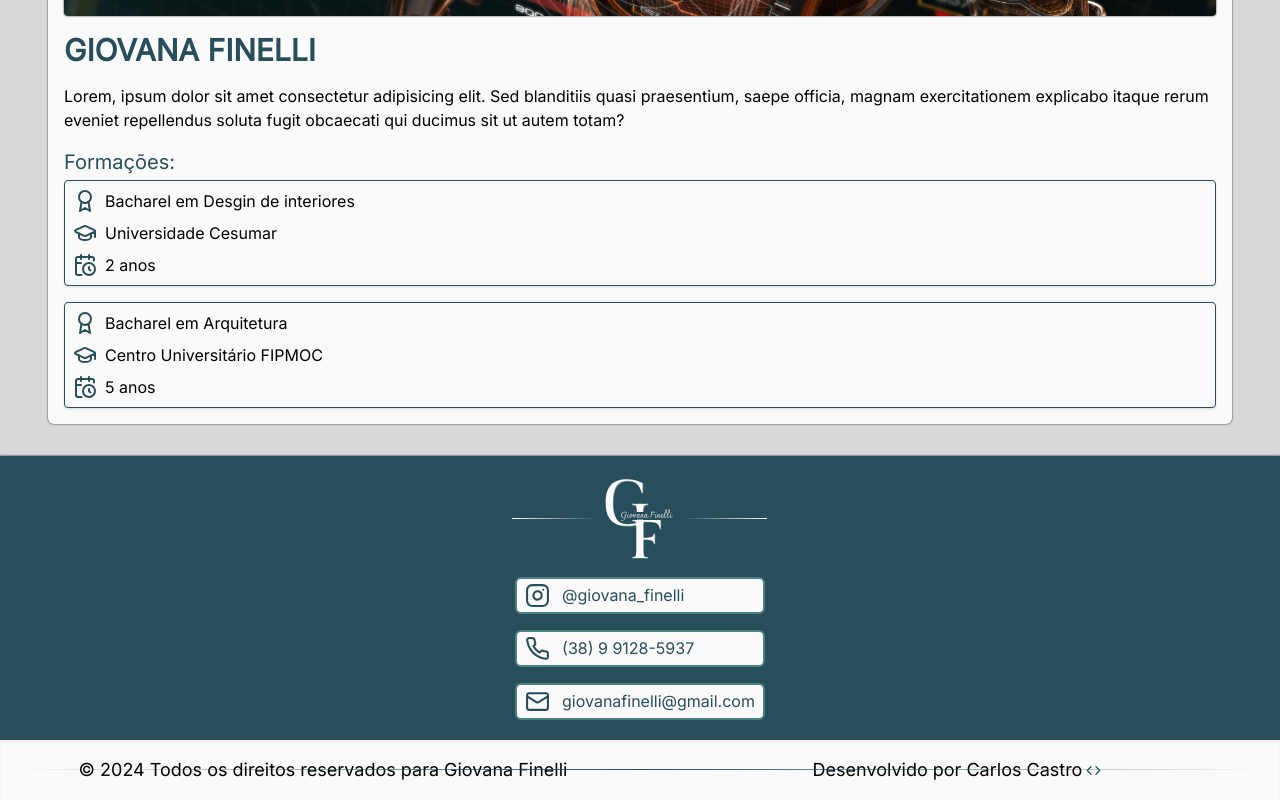
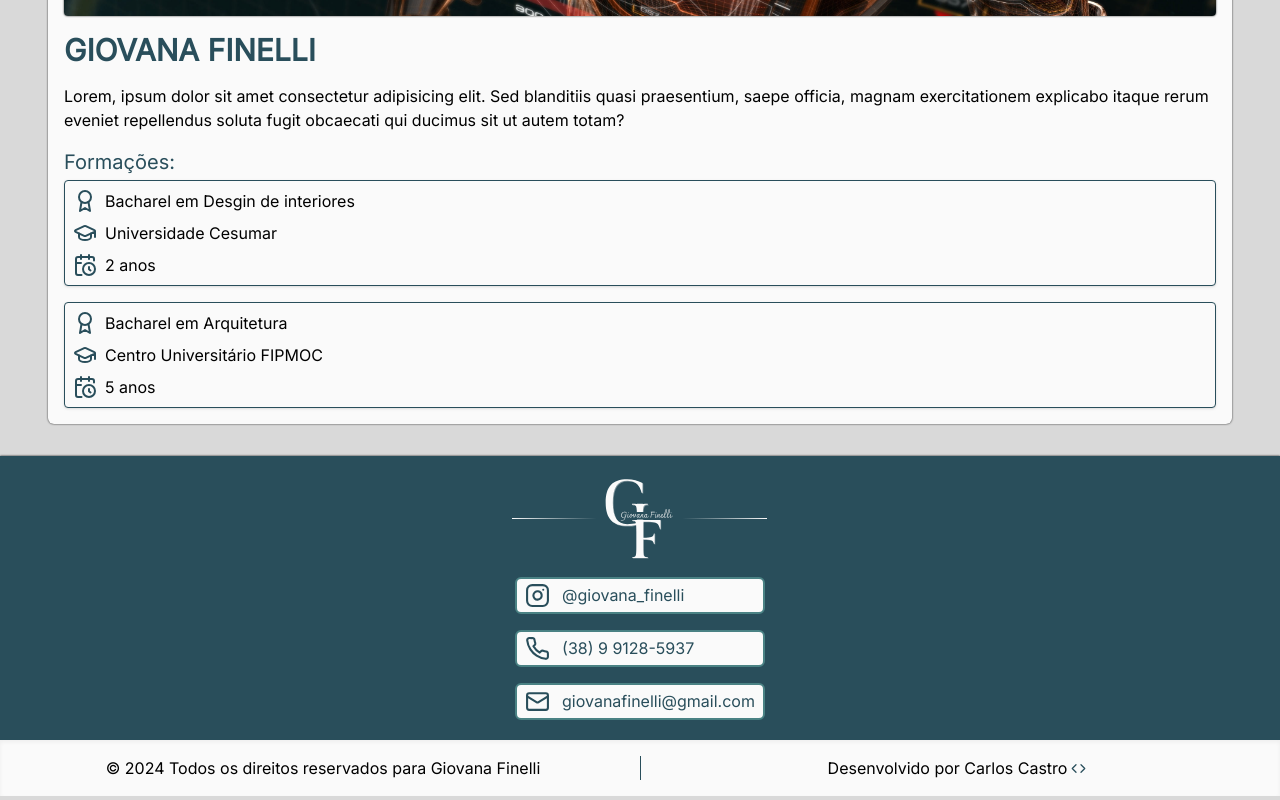
Before and after one commit to Carlos-Castro11/Finelli-Design-App, a Next.js app: page / in a window 1280 px wide. Shown: the part 2925-3725 px from the top of the page. Built offline with nearby package versions, Linux system fonts and the light colour scheme.

Commit message:
Add responsive second footer

```diff
--- a/src/components/Footer/SecondFooter.tsx
+++ b/src/components/Footer/SecondFooter.tsx
@@ -3,13 +3,14 @@ import Icon from "@/utils/Icon";
 
 export default function SecondFooter() {
   return (
-    <div className="bg-background-color p-4 shadow-inner text-[0.8rem] sm:text-sm lg:text-base xl:text-lg">
+    <div className="bg-background-color p-4 shadow-inner text-[0.8rem] sm:text-sm lg:text-base">
       <div
         className={`grid sm:grid-cols-2 gap-5
         relative after:absolute after:content['']
         after:bg-gradient-to-r from-transparent via-primary-color to-transparent
         after:h-[1px] after:w-full
         after:left-0 after:bottom-1/2
+        sm:after:h-full sm:after:w-[1px] sm:after:left-1/2 sm:after:bottom-0
         `}
       >
         <div className="flex items-center justify-center">
```
